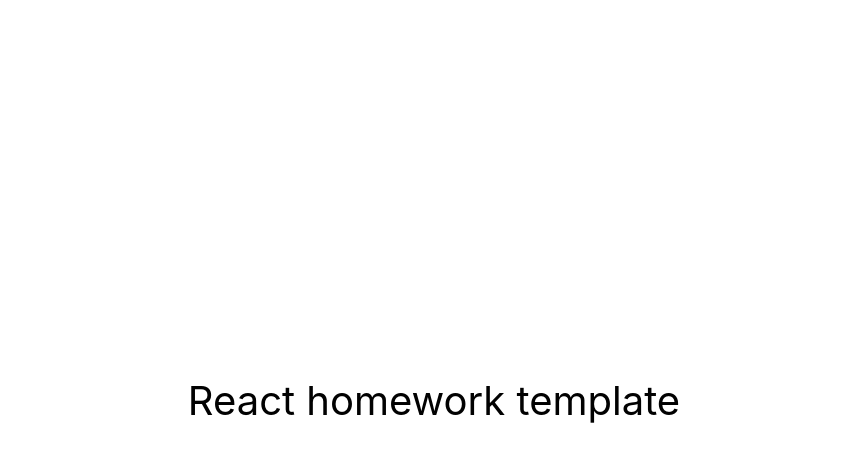
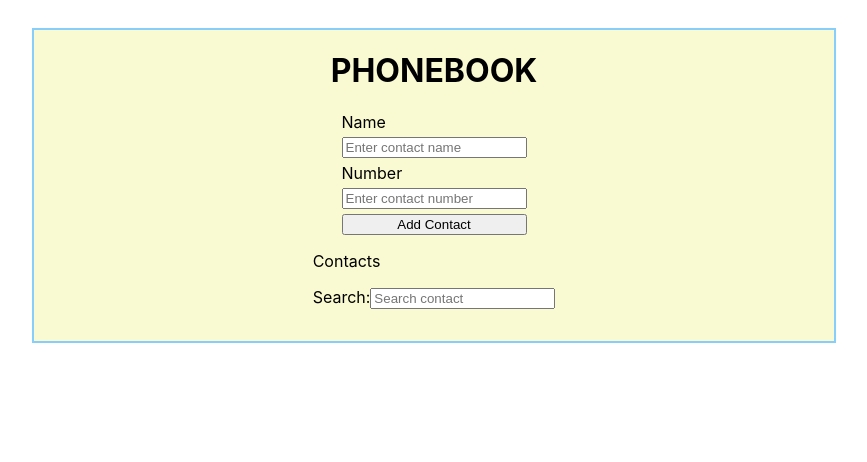
Before and after one commit to JohanDevia/goit-react-hw-03-phonebook, a React (Create React App) app: page / in a window 1280 px wide. Shown: the top 462 px of the page, without its empty margins (206-1073 px from the left). Built offline with nearby package versions, Linux system fonts and the light colour scheme.

Commit message:
local storage

```diff
--- a/package.json
+++ b/package.json
@@ -1,8 +1,8 @@
 {
-  "name": "react-homework-template",
+  "name": "goit-react-hw-03-phonebook",
   "version": "0.1.0",
   "private": true,
-  "homepage": "https://goitacademy.github.io/react-homework-template/",
+  "homepage": "https://JohanDevia.github.io/goit-react-hw-03-phonebook/",
   "dependencies": {
     "@testing-library/jest-dom": "^5.16.3",
     "@testing-library/react": "^12.1.4",
@@ -10,6 +10,7 @@
     "react": "^18.1.0",
     "react-dom": "^18.1.0",
     "react-scripts": "5.0.1",
+    "styled-components": "^6.1.8",
     "web-vitals": "^2.1.3"
   },
   "scripts": {
--- a/src/components/App.jsx
+++ b/src/components/App.jsx
@@ -1,16 +1,8 @@
+import Phonebook from './Phonebook';
 export const App = () => {
   return (
-    <div
-      style={{
-        height: '100vh',
-        display: 'flex',
-        justifyContent: 'center',
-        alignItems: 'center',
-        fontSize: 40,
-        color: '#010101'
-      }}
-    >
-      React homework template
-    </div>
+    <>
+      <Phonebook></Phonebook>
+    </>
   );
 };
--- /dev/null
+++ b/src/components/Phonebook.jsx
@@ -0,0 +1,144 @@
+import React, { Component } from 'react';
+import { nanoid } from 'nanoid';
+import { Container, FormPhonebook } from './Phonebook.styled';
+
+class Phonebook extends Component {
+  constructor(props) {
+    super(props);
+    this.state = {
+      contacts: JSON.parse(localStorage.getItem('contacts')) || [],
+      filter: '',
+      name: '',
+      number: '',
+    };
+  }
+  componentDidMount() {
+    // Load contacts from localStorage
+    const storedContacts = JSON.parse(localStorage.getItem('contacts'));
+    if (storedContacts) {
+      this.setState({ contacts: storedContacts });
+    }
+  }
+  componentDidUpdate(prevProps, prevState) {
+    // Save contacts to localStorage when they change
+    if (prevState.contacts !== this.state.contacts) {
+      localStorage.setItem('contacts', JSON.stringify(this.state.contacts));
+    }
+  }
+
+  // Handle input change for adding contact
+  handleInputChange = e => {
+    const { name, value } = e.target;
+    this.setState({ [name]: value });
+  };
+
+  // Handle input change for filtering contacts
+  handleFilterChange = e => {
+    this.setState({ filter: e.target.value });
+  };
+
+  // Handle form submission
+  handleSubmit = e => {
+    e.preventDefault();
+    const { name, number, contacts } = this.state;
+
+    // Check if the name is already in the agenda
+    const isNameExists = contacts.some(
+      contact => contact.name.toLowerCase() === name.trim().toLowerCase()
+    );
+
+    if (isNameExists) {
+      alert(`The contact ${name.trim()} is already in the agenda.`);
+      return; // Exit the function if the name is already in the agenda
+    }
+
+    if (name.trim() && number.trim()) {
+      const newContact = {
+        id: nanoid(),
+        name: name.trim(),
+        number: number.trim(),
+      };
+      this.setState(prevState => ({
+        contacts: [...prevState.contacts, newContact],
+        name: '',
+        number: '',
+      }));
+    }
+  };
+
+  // Handle contact deletion
+  handleContactDelete = id => {
+    this.setState(prevState => ({
+      contacts: prevState.contacts.filter(contact => contact.id !== id),
+    }));
+  };
+
+  // Render contact list
+  renderContacts = () => {
+    const { contacts, filter } = this.state;
+    const filteredContacts = contacts.filter(contact =>
+      contact.name.toLowerCase().includes(filter.toLowerCase())
+    );
+    return (
+      <ul>
+        {filteredContacts.map(contact => (
+          <li key={contact.id}>
+            {contact.name} - {contact.number}
+            <button onClick={() => this.handleContactDelete(contact.id)}>
+              Delete
+            </button>
+          </li>
+        ))}
+      </ul>
+    );
+  };
+
+  render() {
+    const { name, number, filter } = this.state;
+    return (
+      <Container className="App">
+        <h1>PHONEBOOK</h1>
+        <FormPhonebook onSubmit={this.handleSubmit}>
+          <label htmlFor="name">Name</label>
+          <input
+            type="text"
+            name="name"
+            placeholder="Enter contact name"
+            required
+            value={name}
+            onChange={this.handleInputChange}
+          />
+          <label htmlFor="number">Number</label>
+          <input
+            type="tel"
+            name="number"
+            placeholder="Enter contact number"
+            pattern="\+?\d{1,4}?[-.\s]?\(?\d{1,3}?\)?[-.\s]?\d{1,4}[-.\s]?\d{1,4}[-.\s]?\d{1,9}"
+            title="Phone number must be digits and can contain spaces, dashes, parentheses and can start with +"
+            required
+            value={number}
+            onChange={this.handleInputChange}
+          />
+          <button type="submit">Add Contact</button>
+        </FormPhonebook>
+
+        <div>
+          <p>Contacts</p>
+          <label htmlFor="filter">Search:</label>
+          <input
+            type="text"
+            id="filter"
+            name="filter"
+            placeholder="Search contact"
+            value={filter}
+            onChange={this.handleFilterChange}
+          />
+        </div>
+
+        {this.renderContacts()}
+      </Container>
+    );
+  }
+}
+
+export default Phonebook;
--- /dev/null
+++ b/src/components/Phonebook.styled.jsx
@@ -0,0 +1,17 @@
+import styled from 'styled-components';
+
+export const Container = styled.div`
+  width: 800px;
+  display: flex;
+  flex-direction: column;
+  margin: 30px auto;
+  align-items: center;
+  justify-content: center;
+  background-color: lightgoldenrodyellow;
+  outline: 2px solid lightskyblue;
+`;
+export const FormPhonebook = styled.form`
+  display: flex;
+  flex-direction: column;
+  grid-gap: 5px;
+`;
```
Also changed, not shown: 1 other file (tests, documents, lock files or other folders).
